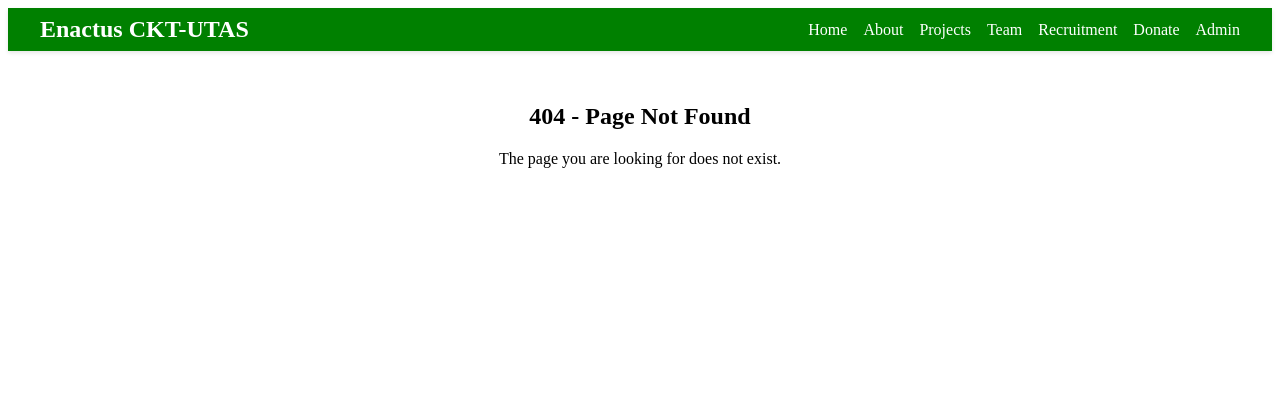
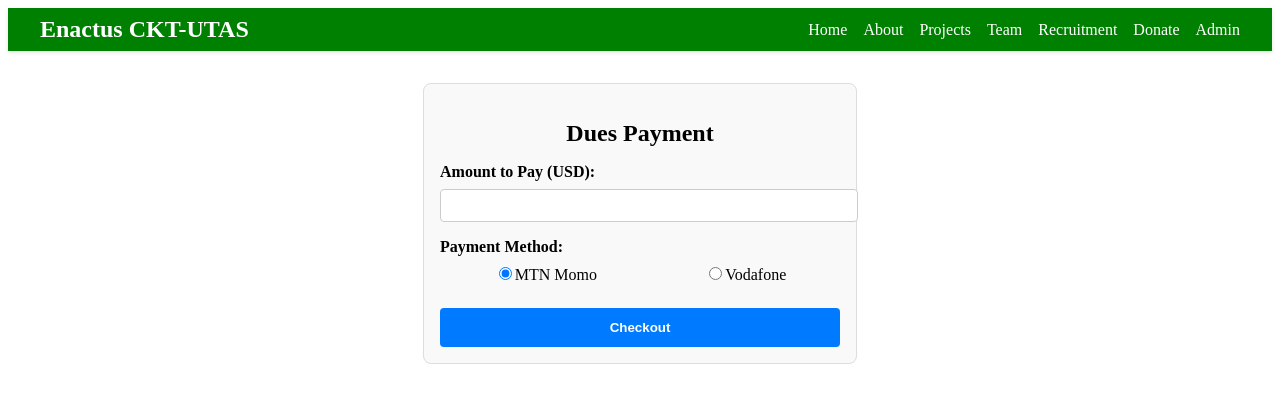
Before and after one commit to Abdulazizkarma1/enactus-ckt-utas-web-app, a React (Vite) app: page /dues-payment in a window 1280 px wide. Before the commit this address had no page. Shown: the top 402 px of the page. Built offline with nearby package versions, Linux system fonts and the light colour scheme.

Commit message:
feat: Add Dues Payment Page and corresponding styles; update routing in App component

```diff
--- a/src/App.jsx
+++ b/src/App.jsx
@@ -15,6 +15,7 @@ import RecruitmentInstructionsPage from './pages/public/RecruitmentInstructionsP
 import MemberPortalPage from './pages/public/MemberPortalPage';
 import StudentLoginPage from './pages/public/StudentLoginPage';
 import ApplicationSubmittedPage from './pages/public/ApplicationSubmittedPage';
+import DuesPaymentPage from './pages/public/DuesPaymentPage';
 
 const NotFoundPage = () => (
   <div style={{ padding: '2rem', textAlign: 'center' }}>
@@ -42,6 +43,7 @@ function App() {
         <Route path="/admin" element={<AdminLoginPage />} />
         <Route path="/admin/dashboard" element={<AdminDashboard />} />
         <Route path="/member-portal" element={<MemberPortalPage />} />
+        <Route path="/dues-payment" element={<DuesPaymentPage />} />
         <Route path="/student-login" element={<StudentLoginPage />} />
         <Route path="/application-submitted" element={<ApplicationSubmittedPage />} />
         <Route path="*" element={<NotFoundPage />} />
--- /dev/null
+++ b/src/styles/DuesPaymentPage.css
@@ -0,0 +1,53 @@
+.dues-payment-page {
+  max-width: 400px;
+  margin: 2rem auto;
+  padding: 1rem;
+  border: 1px solid #ddd;
+  border-radius: 8px;
+  background-color: #f9f9f9;
+}
+
+.dues-payment-page h1 {
+  text-align: center;
+  margin-bottom: 1rem;
+}
+
+.payment-form label {
+  display: block;
+  margin-bottom: 0.5rem;
+  font-weight: 600;
+}
+
+.payment-form input[type="number"] {
+  width: 100%;
+  padding: 0.5rem;
+  margin-bottom: 1rem;
+  border: 1px solid #ccc;
+  border-radius: 4px;
+}
+
+.payment-methods {
+  display: flex;
+  justify-content: space-around;
+  margin-bottom: 1rem;
+}
+
+.payment-methods label {
+  font-weight: normal;
+}
+
+.payment-form button {
+  width: 100%;
+  padding: 0.75rem;
+  background-color: #007bff;
+  color: white;
+  font-weight: 600;
+  border: none;
+  border-radius: 4px;
+  cursor: pointer;
+}
+
+.payment-form button:disabled {
+  background-color: #6c757d;
+  cursor: not-allowed;
+}
```
